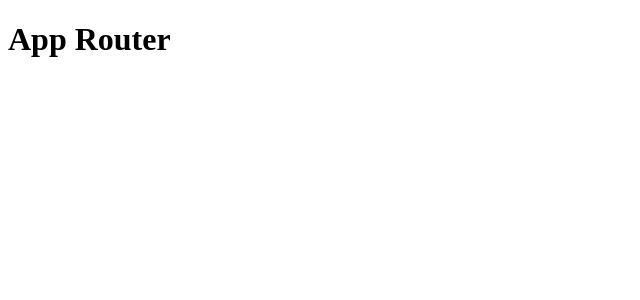
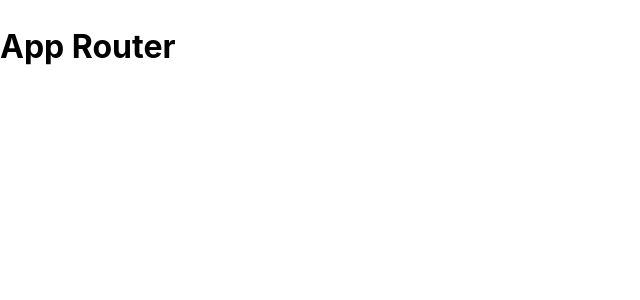
Before and after one commit to siddhantbhatia/merge-repo-spike, a Next.js app in the folder dev-website-repo-merge/: page / in a window 1280 px wide. Shown: the top 300 px of the page, without its empty margins (0-640 px from the left). Built offline with nearby package versions, Linux system fonts and the light colour scheme.

Commit message:
add global styles

```diff
--- /dev/null
+++ b/dev-website-repo-merge/app/global.css
@@ -0,0 +1,9 @@
+html,
+body {
+  padding: 0;
+  margin: 0;
+  font-family: -apple-system, BlinkMacSystemFont, Segoe UI, Roboto, Oxygen,
+    Ubuntu, Cantarell, Fira Sans, Droid Sans, Helvetica Neue, sans-serif;
+  line-height: 1.6;
+  font-size: 16px;
+}
--- a/dev-website-repo-merge/app/layout.tsx
+++ b/dev-website-repo-merge/app/layout.tsx
@@ -1,3 +1,5 @@
+import "app/global.css";
+
 export default function RootLayout({
   children,
 }: {
```
